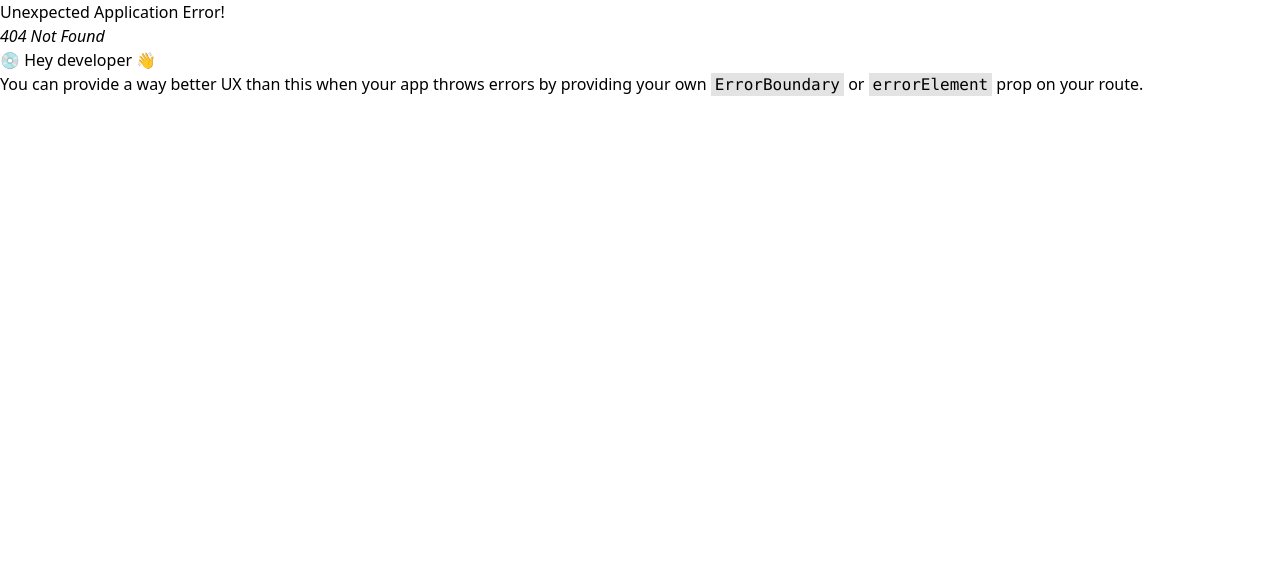
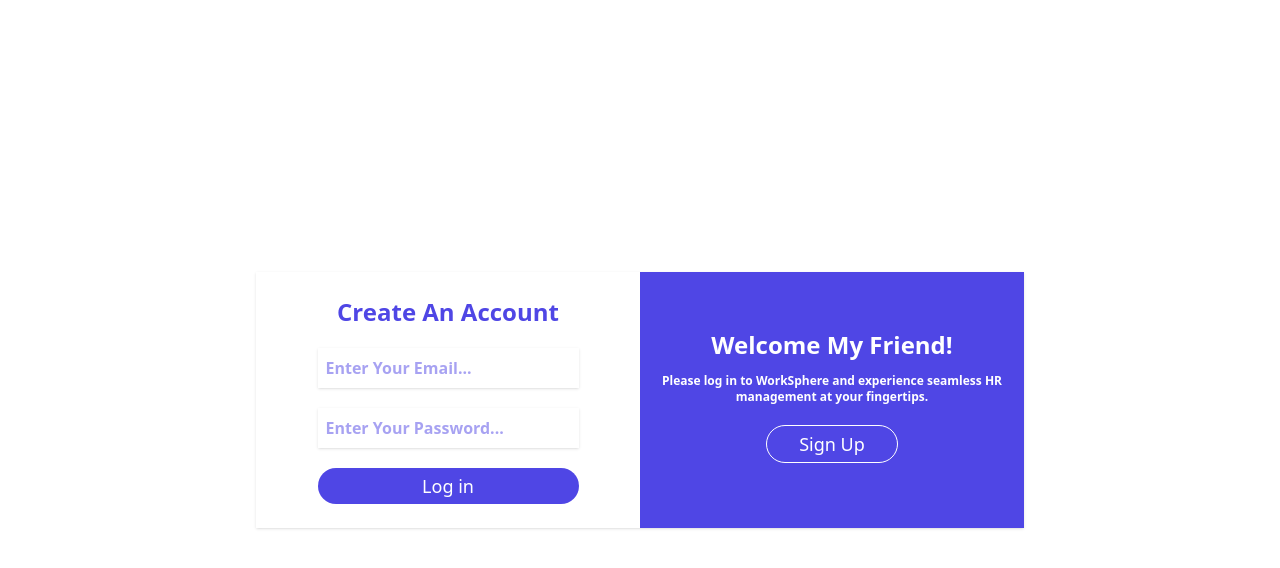
Before and after one commit to KaranSapra124/WorkSphere, a React (Vite) app: page /sign-up in a window 1280 px wide. Before the commit this address had no page. Shown: the top 568 px of the page. Built offline with nearby package versions, Linux system fonts and the light colour scheme.

Commit message:
Added Sign Up Page

```diff
--- a/src/Components/Auth/Login.tsx
+++ b/src/Components/Auth/Login.tsx
@@ -1,26 +1,44 @@
 import { Link } from "react-router-dom"
 
-const Login = () => {
+type isLogin = boolean
+const Login: React.FC<{ isLogin: isLogin }> = ({ isLogin }) => {
     return (
         <>
-            <div className="flex justify-center items-center h-screen">
+            {isLogin ? <div className="flex justify-center items-center h-screen">
                 <div className="flex  shadow h-fit  max-w-screen-md mx-auto ">
                     <div className="bg-primary flex flex-col justify-center items-center gap-3  w-1/2 p-5">
                         <h1 className="text-white font-extrabold lg:text-2xl text-xl">Welcome My Friend!</h1>
                         <p className="text-white lg:text-md text-xs font-semibold text-center"> Please log in to <span className="font-extrabold">WorkSphere</span> and experience seamless HR management at your fingertips.</p>
-                        <button className=" text-white border border-white  py-1 px-8 lg:text-lg cursor-pointer hover:scale-105 transition-all text-sm rounded-l-full rounded-r-full my-2 hover:bg-white hover:text-primary ">Sign Up</button>
+                        <Link to={"/sign-up"} className=" text-white border border-white  py-1 px-8 lg:text-lg cursor-pointer hover:scale-105 transition-all text-sm rounded-l-full rounded-r-full my-2 hover:bg-white hover:text-primary ">Sign Up</Link>
                     </div>
                     <div className="flex justify-center items-center mx-auto flex-col gap-5 p-6">
                         <h1 className="text-primary text-center font-bold lg:text-2xl text-xl">Create An Account</h1>
                         <div className="flex gap-5 flex-col">
                             <input className="p-2 shadow text-primary font-semibold" placeholder="Enter Your Email..." type="email" name="" id="" />
                             <input className="p-2 shadow text-primary font-semibold" placeholder="Enter Your Password..." type="password" name="" id="" />
-                            <button className="bg-primary text-white py-1 px-8 lg:text-lg text-sm cursor-pointer hover:scale-105 hover:shadow-lg transition-all rounded-l-full rounded-r-full">Log in</button>
+                            <Link to={"/login"} className="bg-primary text-white py-1 text-center px-8 lg:text-lg text-sm cursor-pointer hover:scale-105 hover:shadow-lg transition-all rounded-l-full rounded-r-full">Log in</Link>
                         </div>
                     </div>
                 </div>
 
-            </div>
+            </div> : <div className="flex  justify-center items-center h-screen">
+                <div className="flex flex-row-reverse  shadow h-fit  max-w-screen-md mx-auto ">
+                    <div className="bg-primary flex flex-col justify-center items-center gap-3  w-1/2 p-5">
+                        <h1 className="text-white font-extrabold lg:text-2xl text-xl">Welcome My Friend!</h1>
+                        <p className="text-white lg:text-md text-xs font-semibold text-center"> Please log in to <span className="font-extrabold">WorkSphere</span> and experience seamless HR management at your fingertips.</p>
+                        <Link to={"/sign-up"}  className=" text-white border border-white  py-1 px-8 lg:text-lg cursor-pointer hover:scale-105 transition-all text-sm rounded-l-full rounded-r-full my-2 hover:bg-white hover:text-primary ">Sign Up</Link>
+                    </div>
+                    <div className="flex justify-center items-center mx-auto flex-col gap-5 p-6">
+                        <h1 className="text-primary text-center font-bold lg:text-2xl text-xl">Create An Account</h1>
+                        <div className="flex gap-5 flex-col">
+                            <input className="p-2 shadow text-primary font-semibold" placeholder="Enter Your Email..." type="email" name="" id="" />
+                            <input className="p-2 shadow text-primary font-semibold" placeholder="Enter Your Password..." type="password" name="" id="" />
+                            <Link to={"/sign-up"} className="bg-primary text-white text-center py-1 px-8 lg:text-lg text-sm cursor-pointer hover:scale-105 hover:shadow-lg transition-all rounded-l-full rounded-r-full">Log in</Link>
+                        </div>
+                    </div>
+                </div>
+
+            </div>}
         </>
     )
 }
```
Also changed, not shown: src/App.tsx (+6 -2 lines).
